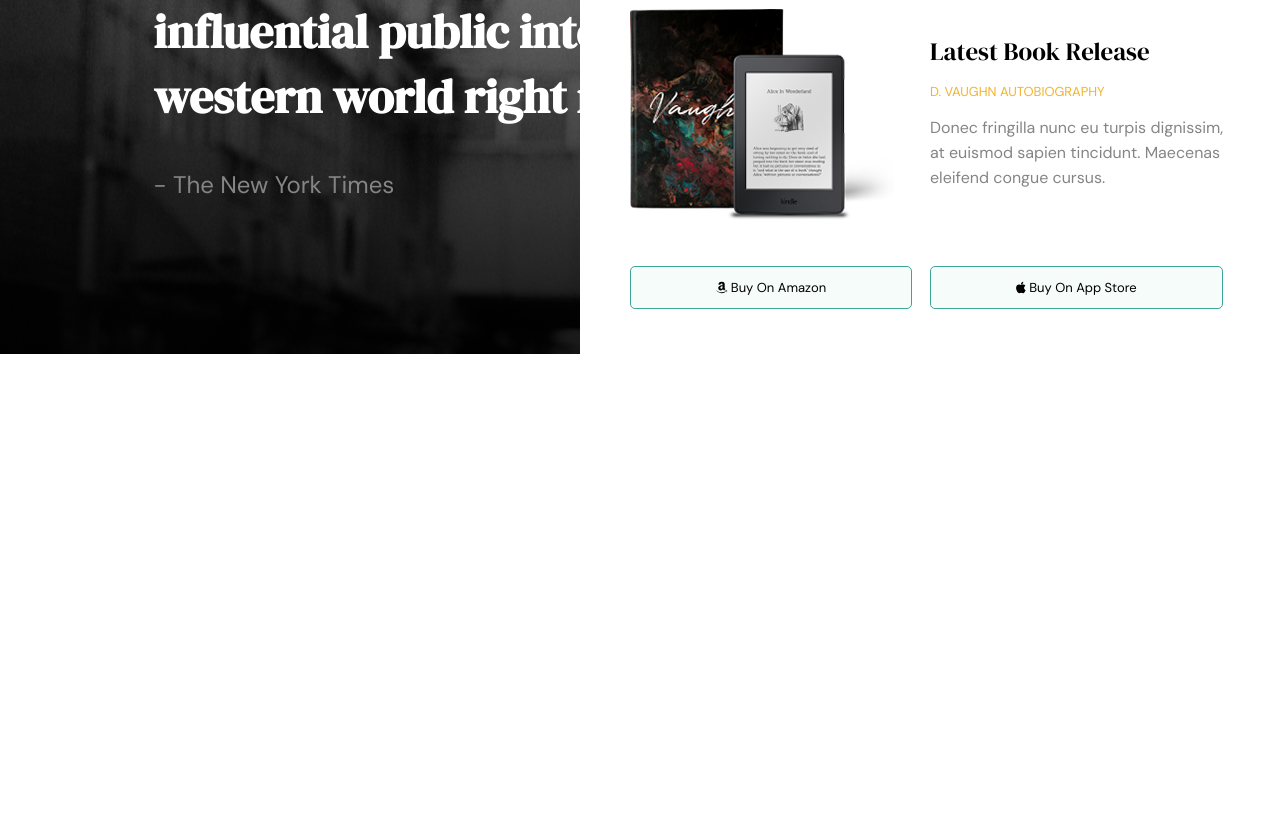
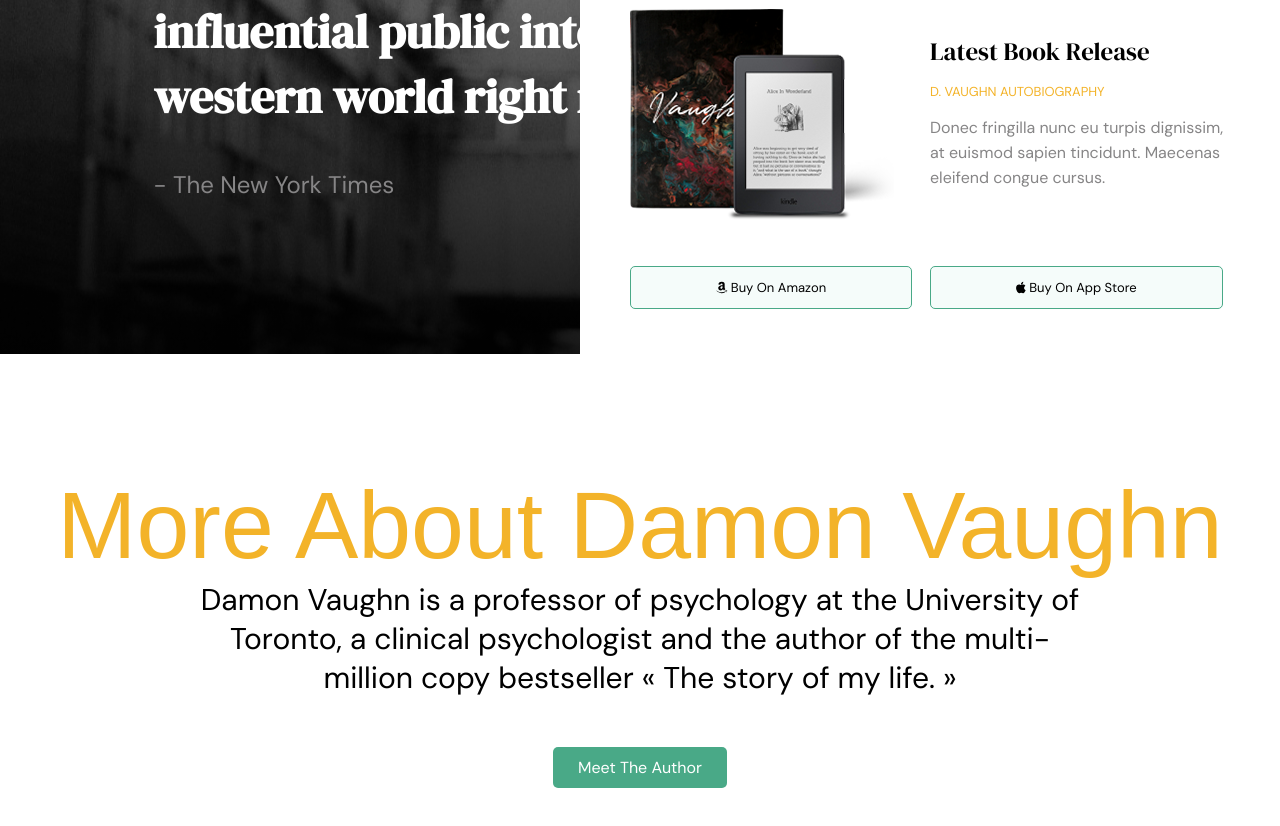
Before and after one commit to FilippoR00/proj-html-vuejs, a Vue app: page / in a window 1280 px wide. Shown: the part 446-1272 px from the top of the page. Before the commit the page ends 800 px from the top, so only its background shows below. Built offline with nearby package versions, Linux system fonts and the light colour scheme; a web font is replaced by a local one.

Commit message:
Added "More About" banner

```diff
--- a/src/components/Main.vue
+++ b/src/components/Main.vue
@@ -1,17 +1,21 @@
 <template>
 	<div>
         <MoreBanner/>
+        <Banner/>
 	</div>
 </template>
 
 <script>
 	import MoreBanner from './sections/MoreBanner.vue'
+	import Banner from './sections/Banner.vue'
+
 
 
 	export default {
 		name: 'Main',
         components: {
             MoreBanner,
+            Banner,
         }
 	}
 </script>
--- a/src/components/sections/Jumbo.vue
+++ b/src/components/sections/Jumbo.vue
@@ -148,7 +148,7 @@ export default {
                 transition: 0.2s;
             }
             .button:hover{
-                background-color: #49a987;
+                background-color: $keppel;
                 color: $white;
             }
         }
--- a/src/components/sections/MoreBanner.vue
+++ b/src/components/sections/MoreBanner.vue
@@ -1,15 +1,83 @@
 <template>
-    <div>
-
+    <div class="container">
+        <div class="BannerBox">
+            <h1>More About Damon Vaughn</h1>
+            <h2>Damon Vaughn is a professor of psychology at the University of Toronto, a clinical psychologist and the author of the multi-million copy bestseller « The story of my life. »</h2>
+            <a href="#">Meet The Author</a>
+        </div>
     </div>
 </template>
 
 <script>
     export default {
         name: 'MoreBanner',
+        mounted() {
+            const bottom = new IntersectionObserver(entries => {
+            // Loop over the entries
+                entries.forEach(entry => {
+                    // If the element is visible
+                    if (entry.isIntersecting) {
+                        // Add the animation class
+                        entry.target.classList.add('show-bottom');
+                    }
+                });
+            });
+            bottom.observe(document.querySelector('.BannerBox'));
+        },
     }
 </script>
 
 <style lang="scss" scoped>
     @import "../../style/Global.scss";
+    .container{
+        .BannerBox{
+            width: 100%;
+            display: flex;
+            flex-direction: column;
+            text-align: center;
+            justify-content: center;
+            align-items: center;
+        }
+        height: 550px;
+        background-color: $white;
+        display: flex;
+        align-items: center;
+        text-align: center;
+        h1{
+            color: $saffron;
+            font-family: $yellow;
+            font-size: 95px;
+            font-weight: 200;
+        }
+        h2{
+            font-weight: 200;
+            font-size: 30px;
+            width: 70%;
+        }
+        a{
+            margin-top: 50px;
+            text-decoration: none;
+            color: white;
+            padding: 10px 25px;
+            background-color: $keppel;
+            border-radius: 5px;
+            transition: 0.2s;
+        }
+        a:hover{
+            background-color: $blueLagoon;
+        }
+        .show-bottom{
+            animation: show_bottom 2s 1;
+        }
+        @keyframes show_bottom {
+            0% {
+                transform: translateY(50px);
+                opacity: 0;
+            }
+            50% {
+                transform: translateY(0px);
+                opacity: 1;
+            }
+        }
+    }
 </style>
--- a/src/style/Variables.scss
+++ b/src/style/Variables.scss
@@ -4,7 +4,7 @@ $tundora : #434343;
 $suvaGray : #868586;
 $saffron : #f3b329;
 $pumice : #bec6be;
-$blueLagoon : #027986;
+$blueLagoon : #357f60;
 $cornHarvest : #936c0f;
 $fountainBlue : #51bfc7;
 $alizarinCrimson : #d61a2a;
@@ -17,7 +17,7 @@ $osloGray : #86888e;
 
 $anzac : #e1aa40;
 $scorpion : #5b5b5b;
-$keppel : #3da698;
+$keppel : #49a987;
 $merlin : #453e39;
 $tan : #d5ad91;
 
```
Also changed, not shown: src/components/sections/Banner.vue (line endings or trailing spaces).
